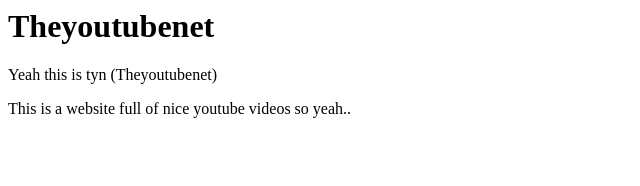
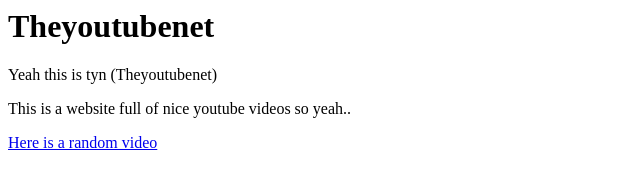
Before and after one commit to Stup4400OFF/theyoutubenet, a plain HTML site: page index.html in a window 1280 px wide. Shown: the whole page, without its empty margins (0-640 px from the left). Drawn offline with Linux system fonts and the light colour scheme.

Commit message:
Update index.html

```diff
--- a/index.html
+++ b/index.html
@@ -7,6 +7,6 @@
   <h1>Theyoutubenet</h1>
   <p>Yeah this is tyn (Theyoutubenet)</p>
   <p>This is a website full of nice youtube videos so yeah..</p>
-  <a href="https://stup4400off.github.io/theyoutubenet/Desire%20Paths%20What%20They%20Reveal%20About%20Human%20Psychology.html>Here is a random video"</a>
+  <a href="https://stup4400off.github.io/theyoutubenet/Desire%20Paths%20What%20They%20Reveal%20About%20Human%20Psychology.html">Here is a random video</a>
 </body>
 </html>
```
